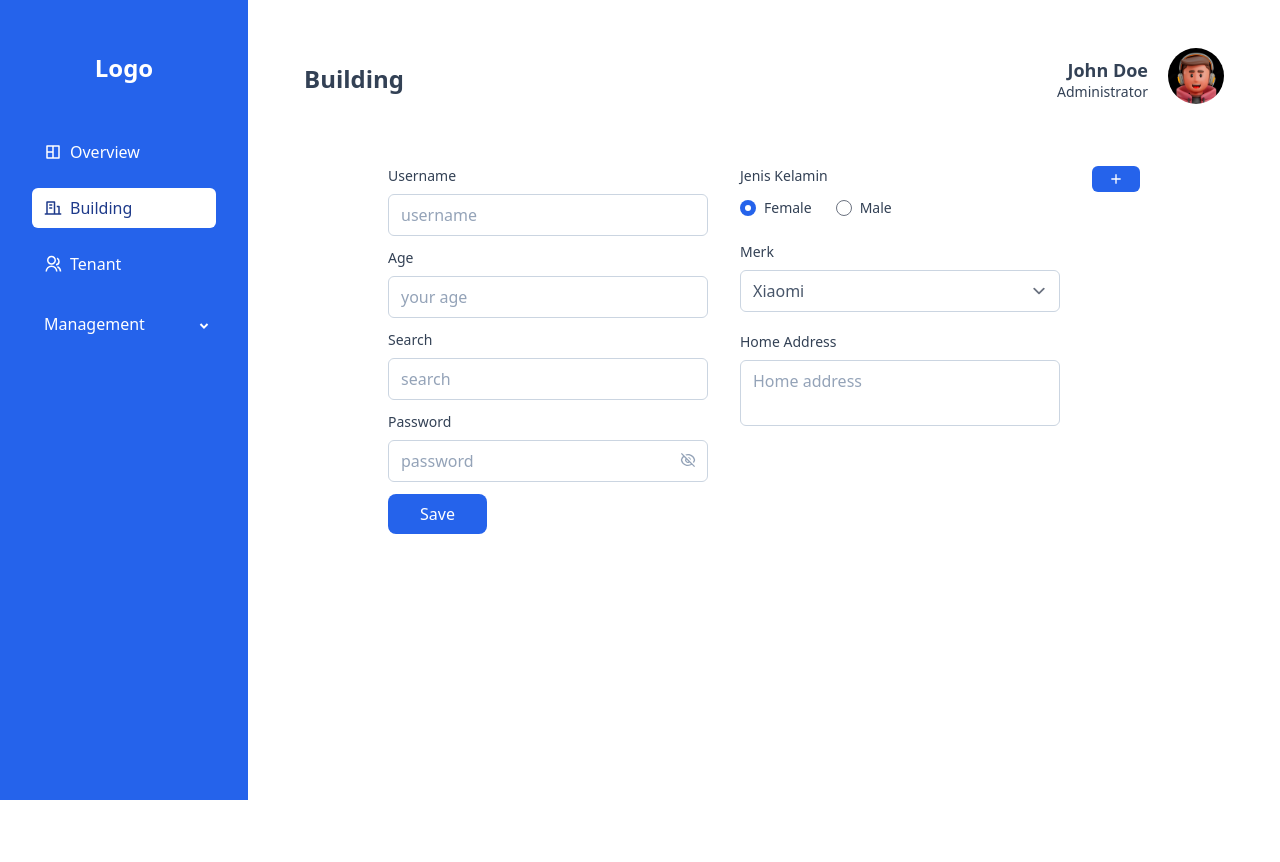
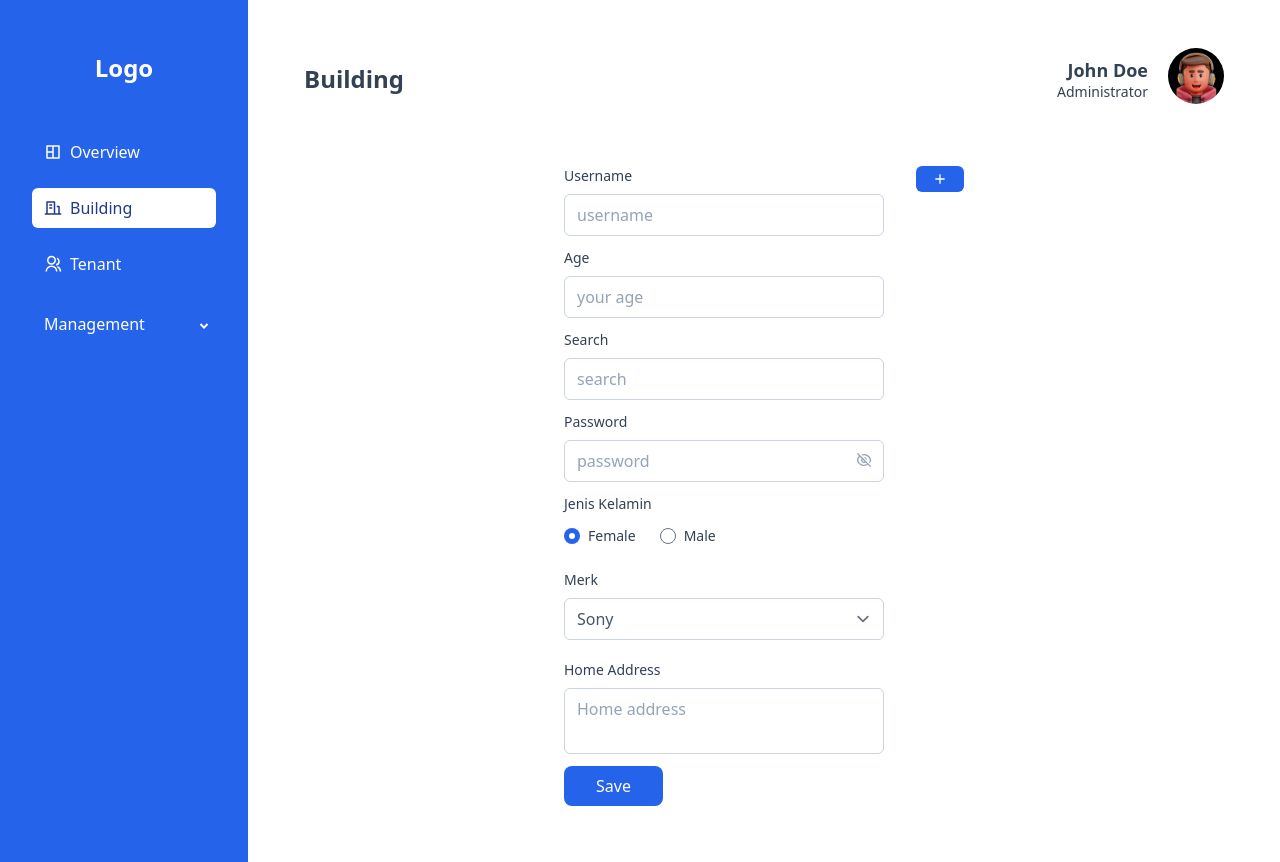
Before and after one commit to onlyhasbi/admin-panel, a Next.js app: page /building in a window 1280 px wide. Before the commit the page ends 800 px from the top, so only its background shows below. Built offline with nearby package versions, Linux system fonts and the light colour scheme.

Commit message:
addtext area ref

```diff
--- a/src/components/common/textarea/index.jsx
+++ b/src/components/common/textarea/index.jsx
@@ -6,6 +6,7 @@ const TextArea = forwardRef(function TextArea(props, ref) {
   const { label, labelStyle, name, row, col, placeholder, className } = props;
   const textarea = (
     <textarea
+      ref={ref}
       id={name}
       className={clsx([
         "rounded-md resize-none placeholder:text-slate-400 text-slate-600 focus:border-transparent border-slate-300",
--- a/src/pages/building.js
+++ b/src/pages/building.js
@@ -19,7 +19,8 @@ const defaultValues = {
   search: "",
   password: "",
   gender: "female",
-  merk: 4,
+  merk: 2,
+  address: "",
 };
 
 const gender = [
@@ -115,6 +116,30 @@ function Building() {
           {...register("password")}
         />
 
+        <Radio
+          label="Jenis Kelamin"
+          name="gender"
+          labelStyle="w-full"
+          options={gender}
+          {...register("gender")}
+        />
+        <Select
+          label="Merk"
+          name="merk"
+          options={phoneOptions}
+          labelStyle="w-full mt-3"
+          {...register("merk")}
+        />
+
+        <TextArea
+          label="Home Address"
+          labelStyle="w-full mt-2"
+          name="address"
+          placeholder="Home address"
+          row={3}
+          {...register("address")}
+        />
+
         <div className="w-full">
           <input
             className="bg-blue-600 rounded-lg text-white px-8 py-2 ml-auto"
@@ -124,7 +149,7 @@ function Building() {
         </div>
       </form>
 
-      <form className="w-[20rem] flex flex-col gap-y-3 items-center">
+      {/* <form className="w-[20rem] flex flex-col gap-y-3 items-center">
         <Radio
           name="gender"
           label="Jenis Kelamin"
@@ -147,7 +172,7 @@ function Building() {
           placeholder="Home address"
           row={3}
         />
-      </form>
+      </form> */}
 
       <Button className="text-white p-5" onClick={toggle} primary>
         <RiAddLine />
```
